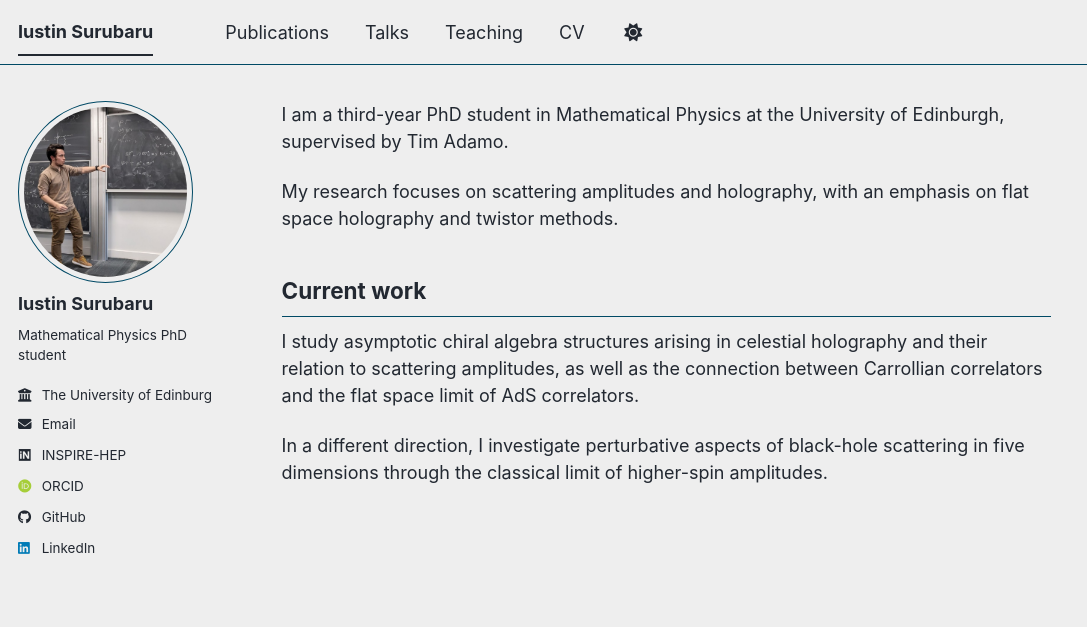
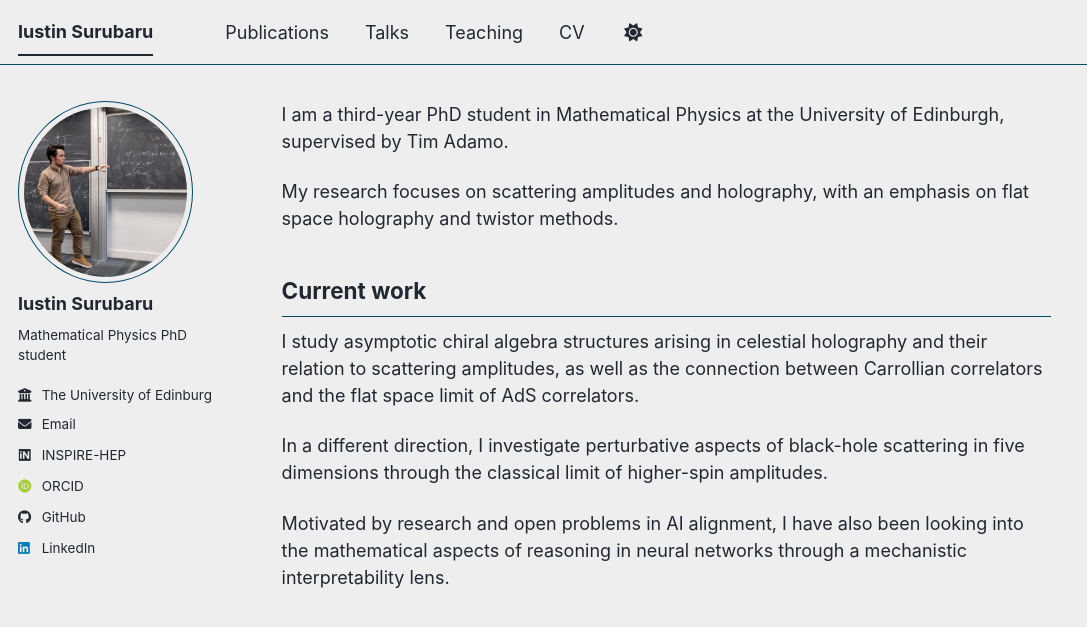
Before and after one commit to IustinS2/IustinS2.github.io, a Jekyll site: the page built from _pages/about.md, in a window 1280 px wide. Shown: the top 627 px of the page, without its empty margins (0-1087 px from the left). Built offline with Jekyll 4.4.1, drawn with Linux system fonts in a browser that asks for light colours; some web fonts are replaced; a script bundle is joined from its source files by our own code; library files that are not in the unit come from our copies.

Commit message:
Update about page with AI alignment research
Added a section on AI alignment and reasoning in neural networks.

```diff
--- a/_pages/about.md
+++ b/_pages/about.md
@@ -16,3 +16,5 @@ My research focuses on scattering amplitudes and holography, with an emphasis on
 I study asymptotic chiral algebra structures arising in celestial holography and their relation to scattering amplitudes, as well as the connection between Carrollian correlators and the flat space limit of AdS correlators.
 
 In a different direction, I investigate perturbative aspects of black-hole scattering in five dimensions through the classical limit of higher-spin amplitudes.
+
+Motivated by research and open problems in AI alignment, I have also been looking into the mathematical aspects of reasoning in neural networks through a mechanistic interpretability lens.
```
